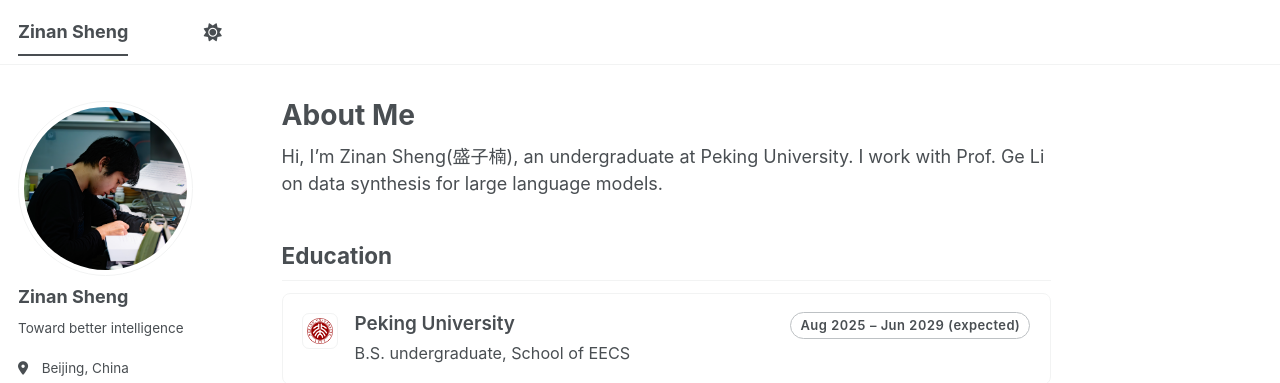
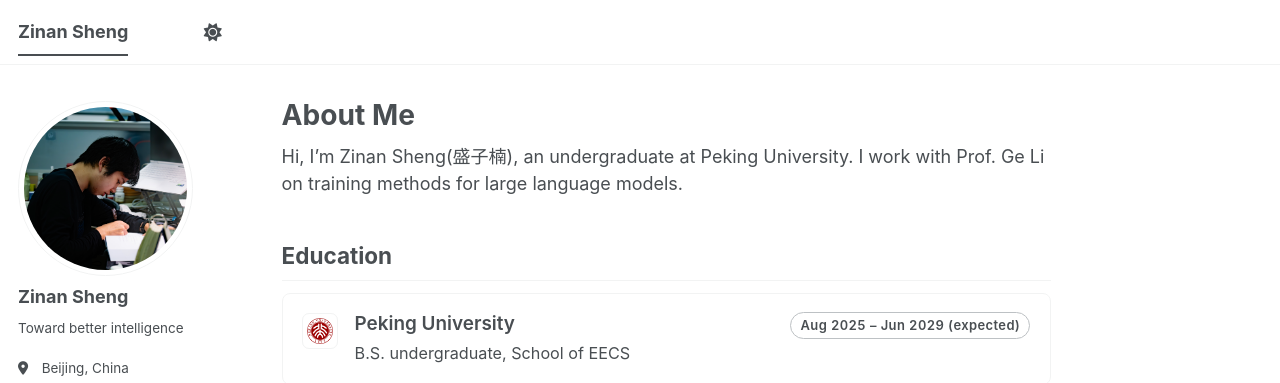
Before and after one commit to ZnShengPKU/ZnShengPKU.github.io, a Jekyll site: the page built from _pages/about.md, in a window 1280 px wide and 900 px high. Shown: the top 383 px of the window. Built offline with Jekyll 4.4.1, drawn with Linux system fonts in a browser that asks for light colours; a script bundle is joined from its source files by our own code; library files that are not in the unit come from our copies.

Commit message:
fix: the research with Ge Li is training methods, not data synthesis
Data synthesis is the Unipat AI work, which the Experience card already states.
The two lines now describe two different things instead of one of them wrongly.

Co-Authored-By: Claude <noreply@anthropic.com>

```diff
--- a/_pages/about.md
+++ b/_pages/about.md
@@ -7,7 +7,7 @@ redirect_from:
   - /about.html
 ---
 
-Hi, I’m Zinan Sheng(盛子楠), an undergraduate at Peking University. I work with Prof. Ge Li on data synthesis for large language models.
+Hi, I’m Zinan Sheng(盛子楠), an undergraduate at Peking University. I work with Prof. Ge Li on training methods for large language models.
 
 {% if site.data.education.size > 0 %}
 ## Education
```
